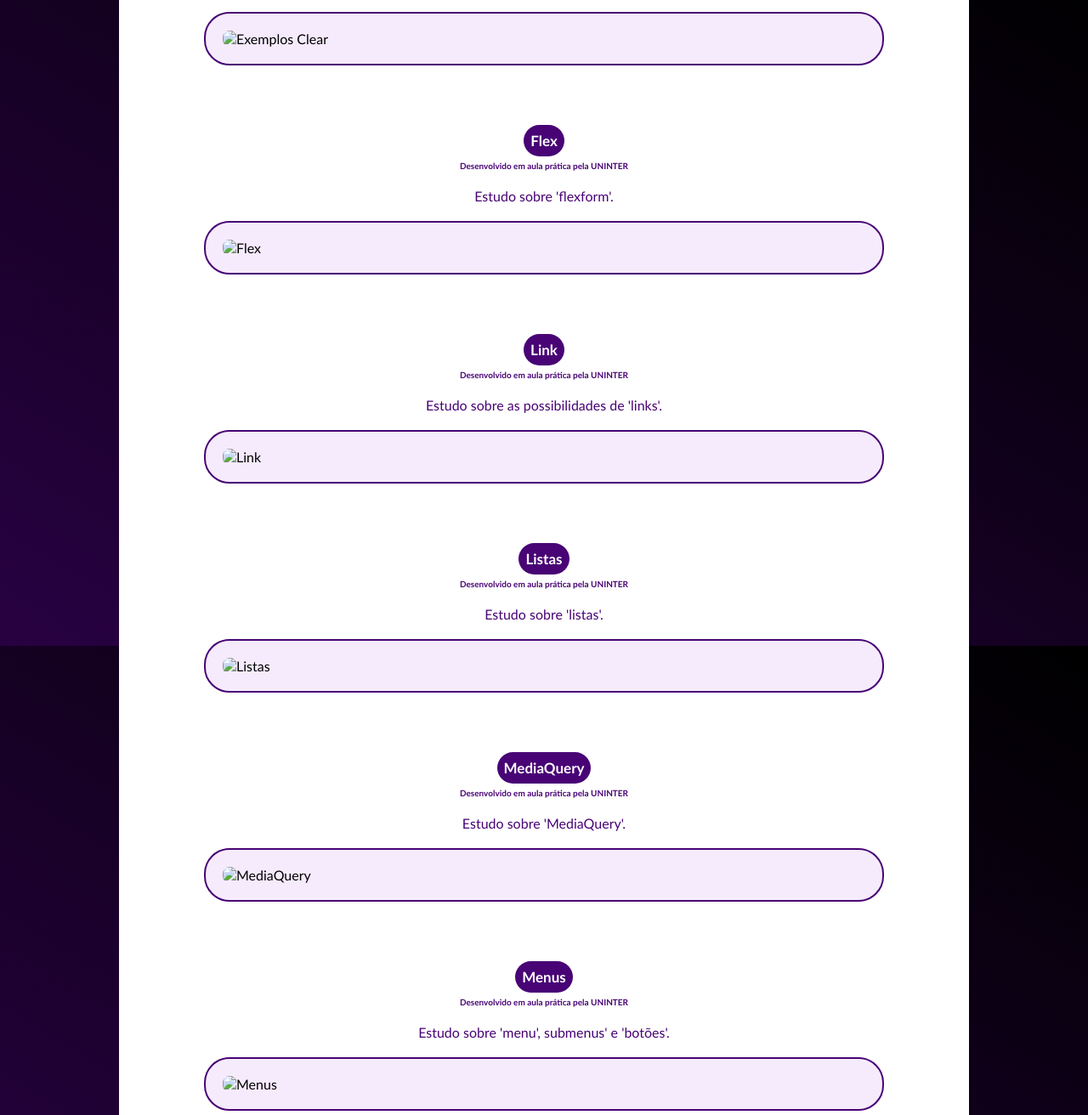
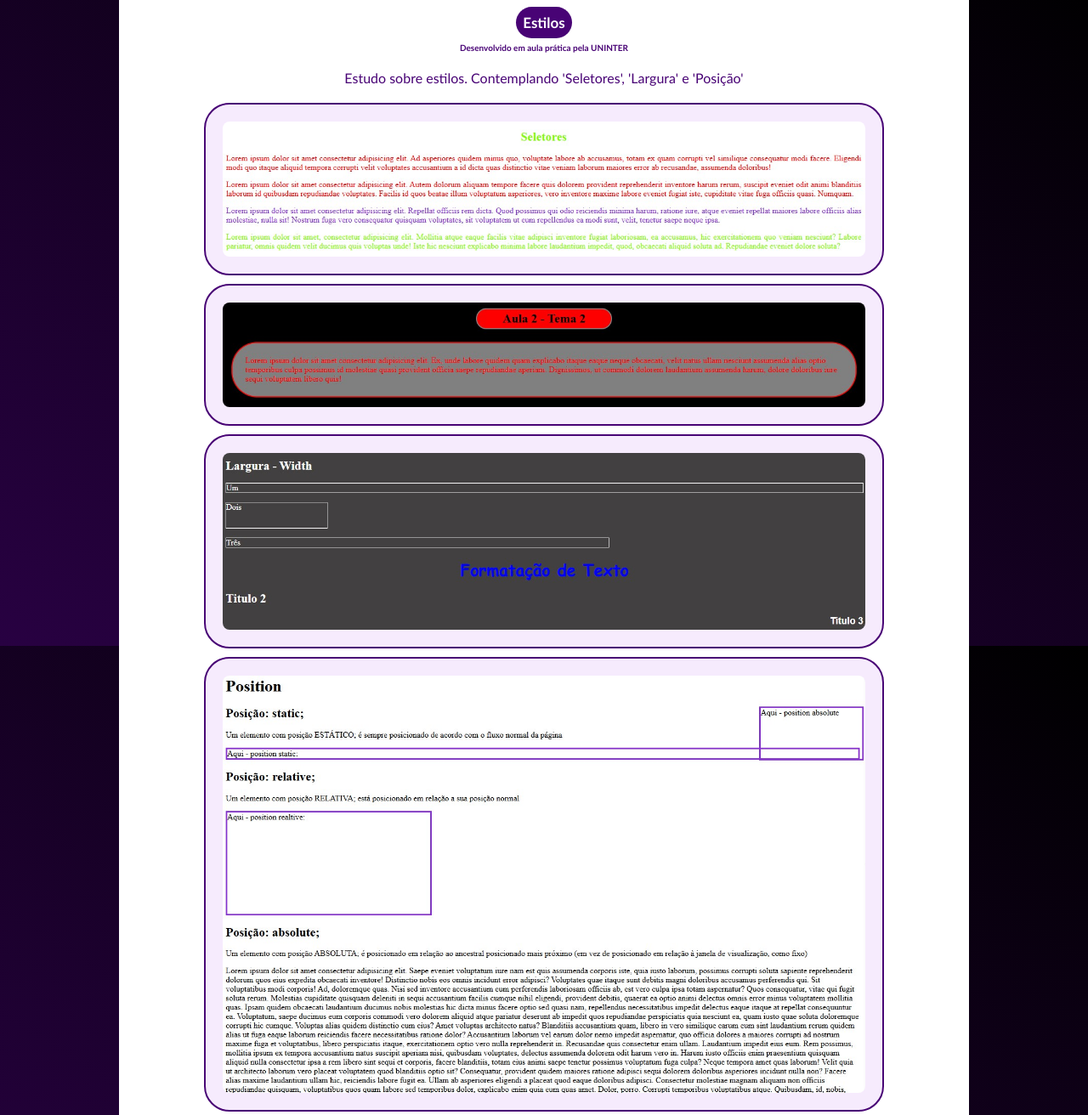
Before and after one commit to VitorDavanzo/trabalho-web, a plain HTML site: page portifolio.html in a window 1280 px wide. Shown: the part 2440-3752 px from the top of the page at 85% size. Drawn offline with Linux system fonts and the light colour scheme; the site is published under a folder, as on GitHub Pages, so addresses that start at the root find nothing.

Commit message:
Update portifolio.html

```diff
--- a/portifolio.html
+++ b/portifolio.html
@@ -37,71 +37,71 @@
             <h3>Barras de navegação</h3>
             <h4>Desenvolvido em aula prática pela UNINTER</h4>
             <p>Estudo de barras de navegação.</p>
-            <img src="/barra_de_van_horizontal.jpg" alt="Barra de navegação horizontal">
-            <img src="/barra_de_van_vertical.jpg" alt="Barra de navegação vertical">
+            <img src="barra_de_van_horizontal.jpg" alt="Barra de navegação horizontal">
+            <img src="barra_de_van_vertical.jpg" alt="Barra de navegação vertical">
         </div>
         <div>
             <h3>Elementos Estruturais</h3>
             <h4>Desenvolvido em aula prática pela UNINTER</h4>
             <p>Estudo sobre elementos estruturais</p>
-            <img src="/elementos_estruturais.jpg" alt="Elementos estruturais">
+            <img src="elementos_estruturais.jpg" alt="Elementos estruturais">
         </div>
         <div>
             <h3>Estilos</h3>
             <h4>Desenvolvido em aula prática pela UNINTER</h4>
             <p>Estudo sobre estilos. Contemplando 'Seletores', 'Largura' e 'Posição'</p>
-            <img src="/estilos_01.jpg" alt="Estilo 01">
-            <img src="/estilos_02.jpg" alt="Estilo 02">
-            <img src="/estilos_03.jpg" alt="Estilo 03">
-            <img src="/estilos_04.jpg" alt="Estilo 04">
+            <img src="estilos_01.jpg" alt="Estilo 01">
+            <img src="estilos_02.jpg" alt="Estilo 02">
+            <img src="estilos_03.jpg" alt="Estilo 03">
+            <img src="estilos_04.jpg" alt="Estilo 04">
         </div>
         <div>
             <h3>Clear</h3>
             <h4>Desenvolvido em aula prática pela UNINTER</h4>
             <p>Estudo desenvolvido pela inteligencia artificial Gemini para o entendimento do 'clear' e 'float'</p>
-            <img src="/exemplos_clear.jpg" alt="Exemplos Clear">
+            <img src="exemplos_clear.jpg" alt="Exemplos Clear">
         </div>
         <div>
             <h3>Flex</h3>
             <h4>Desenvolvido em aula prática pela UNINTER</h4>
             <p>Estudo sobre 'flexform'.</p>
-            <img src="/flex.jpg" alt="Flex">
+            <img src="flex.jpg" alt="Flex">
         </div>
         <div>
             <h3>Link</h3>
             <h4>Desenvolvido em aula prática pela UNINTER</h4>
             <p>Estudo sobre as possibilidades de 'links'.</p>
-            <img src="/link.jpg" alt="Link">
+            <img src="link.jpg" alt="Link">
         </div>
         <div>
             <h3>Listas</h3>
             <h4>Desenvolvido em aula prática pela UNINTER</h4>
             <p>Estudo sobre 'listas'.</p>
-            <img src="/listas.jpg" alt="Listas">
+            <img src="listas.jpg" alt="Listas">
         </div>
         <div>
             <h3>MediaQuery</h3>
             <h4>Desenvolvido em aula prática pela UNINTER</h4>
             <p>Estudo sobre 'MediaQuery'.</p>
-            <img src="/mediquery.jpg" alt="MediaQuery">
+            <img src="mediquery.jpg" alt="MediaQuery">
         </div>
         <div>
             <h3>Menus</h3>
             <h4>Desenvolvido em aula prática pela UNINTER</h4>
             <p>Estudo sobre 'menu', submenus' e 'botões'.</p>
-            <img src="/menus.jpg" alt="Menus">
+            <img src="menus.jpg" alt="Menus">
         </div>
         <div>
             <h3>Tabelas</h3>
             <h4>Desenvolvido em aula prática pela UNINTER</h4>
             <p>Estudo sobre tabelas.</p>
-            <img src="/tabelas.jpg" alt="Tabelas">
+            <img src="tabelas.jpg" alt="Tabelas">
         </div>
         <div>
             <h3>Variáveis</h3>
             <h4>Desenvolvido em aula prática pela UNINTER</h4>
             <p>Estudo sobre 'variáveis'</p>
-            <img src="/variáveis.jpg" alt="Variáveis">
+            <img src="variáveis.jpg" alt="Variáveis">
         </div>
     </div>
 
```
